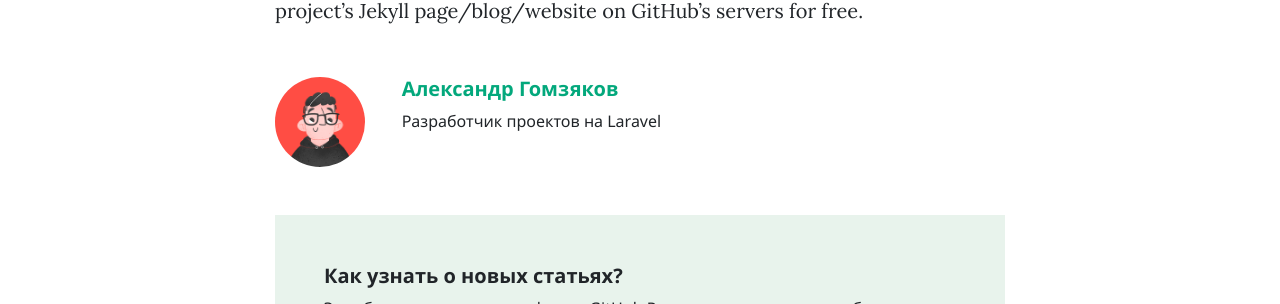
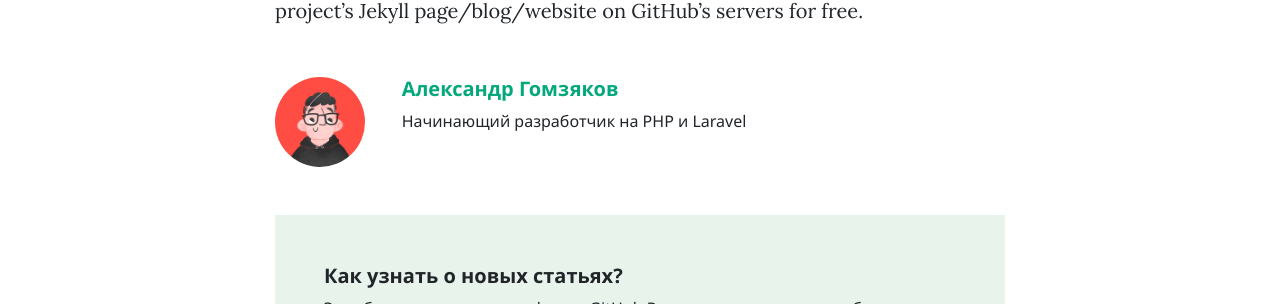
Before and after one commit to gomzyakov/gomzyakov.github.io, a Jekyll site: the page built from _posts/2019-01-18-customer-service.md, in a window 1280 px wide and 900 px high, scrolled down 1519 px. Shown: the part 183-487 px from the top of the window. Built offline with Jekyll 4.4.1, drawn with Linux system fonts in a browser that asks for light colours; nearby versions of some CDN libraries; comment, search, counter and statistics services are not loaded.

Commit message:
Update _config.yml

```diff
--- a/_config.yml
+++ b/_config.yml
@@ -24,7 +24,7 @@ authors:
     name: Александр Гомзяков
     site: https://github.com/gomzyakov
     avatar: assets/images/avatar/gomzyakov_red_200.png
-    bio: "Разработчик проектов на Laravel"
+    bio: "Начинающий разработчик на PHP и Laravel"
     email: alexander.gomzyakov@gmail.com
 
 # Defaults
```
